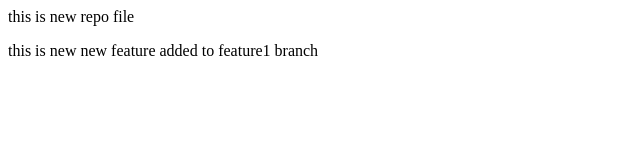
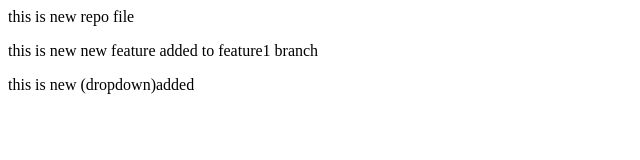
Before and after one commit to ThakurDeepesh/localrepo, a plain HTML site: page index.html in a window 1280 px wide. Shown: the whole page, without its empty margins (0-640 px from the left). Drawn offline with Linux system fonts and the light colour scheme.

Commit message:
new dropdown

```diff
--- a/index.html
+++ b/index.html
@@ -1,3 +1,4 @@
 <p>this is new repo file</p>
 
 <p>this is new new feature added to feature1 branch</p>
+         <p>this is new (dropdown)added</p>
```
